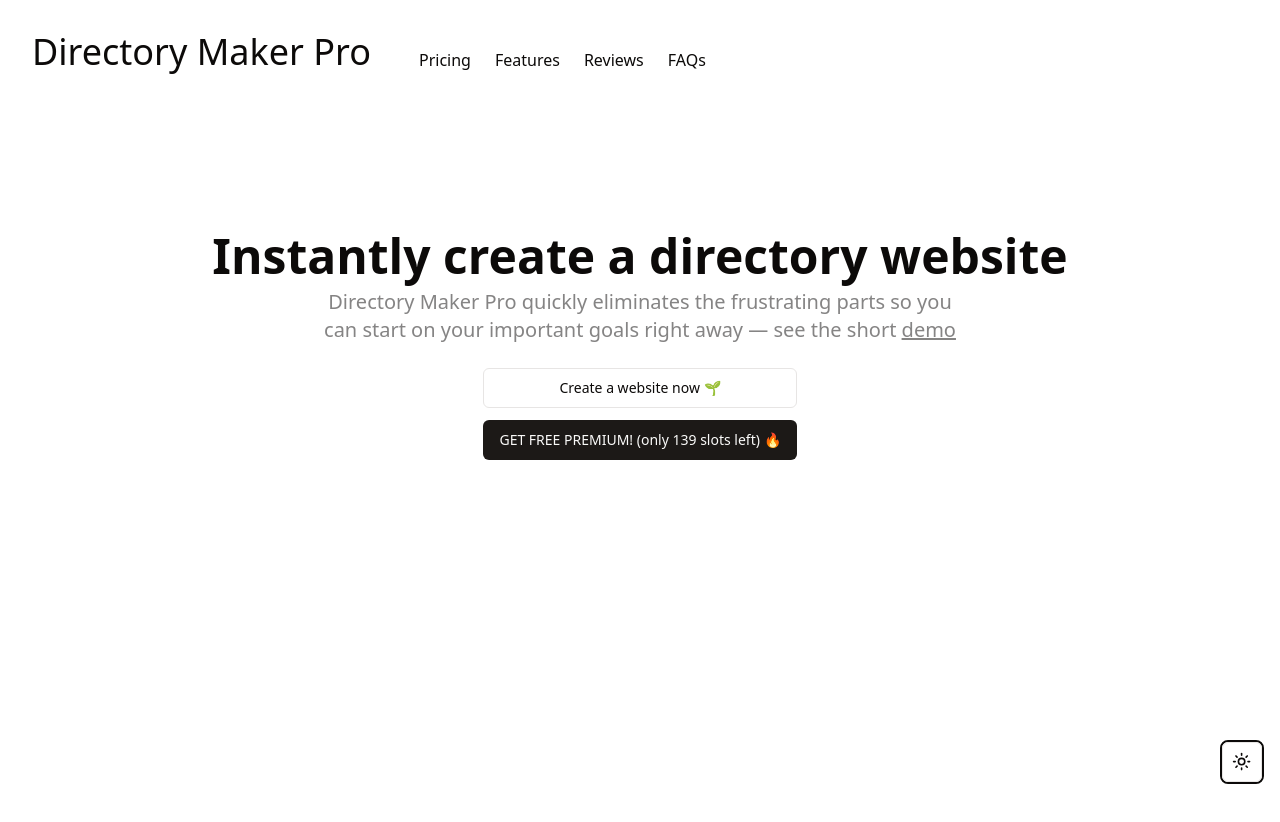
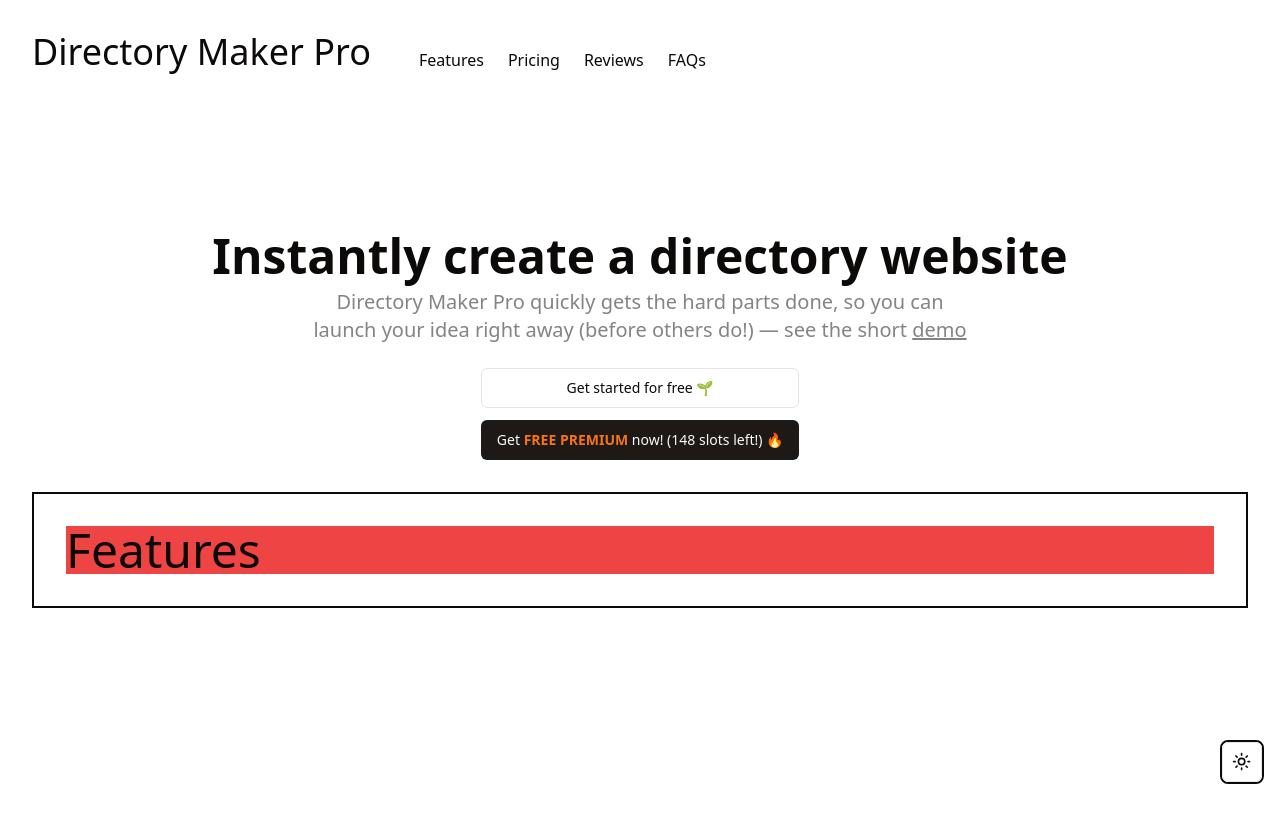
Before and after one commit to mrvfino/directory_maker_pro, a Next.js app in the folder landing/: page / in a window 1280 px wide. Shown: the top 822 px of the page. Built offline with nearby package versions, Linux system fonts and the light colour scheme.

Commit message:
make copy stronger and shorter

```diff
--- a/landing/src/app/page.tsx
+++ b/landing/src/app/page.tsx
@@ -1,3 +1,4 @@
+import FeaturesSection from "@/components/features-section";
 import HeroSection from "@/components/hero-section";
 import NavigationBar from "@/components/navigation-bar";
 
@@ -5,6 +6,7 @@
   return (
     <div className="flex flex-col">
       <HeroSection />
+      <FeaturesSection />
     </div>
   );
 }
--- /dev/null
+++ b/landing/src/components/features-section.tsx
@@ -0,0 +1,11 @@
+import { Button } from "./ui/button";
+
+interface FeaturesSectionProps {}
+
+export default function FeaturesSection({}: FeaturesSectionProps) {
+  return (
+    <div className="border-foreground m-8 flex flex-col border-2 p-8">
+      <h1 className="w-full bg-red-500 text-5xl">Features</h1>
+    </div>
+  );
+}
--- a/landing/src/components/hero-section.tsx
+++ b/landing/src/components/hero-section.tsx
@@ -4,18 +4,23 @@
 
 export default function HeroSection({}: HeroSectionProps) {
   return (
-    <div className="flex min-h-screen flex-col items-center text-center">
+    <div className="flex flex-col items-center text-center">
       <h1 className="pt-2 text-4xl font-bold md:pt-32 md:text-5xl">
         Instantly create a directory website
       </h1>
       <p className="text-foreground/50 text-md max-w-2xl p-2 md:text-xl">
-        Directory Maker Pro quickly eliminates the frustrating parts so you can
-        start on your important goals right away — see the short{" "}
+        Directory Maker Pro quickly gets the hard parts done, so you can launch
+        your idea right away (before others do!) — see the short{" "}
         <span className="underline">demo</span>
       </p>
       <div className="mt-4 flex flex-col justify-center gap-3">
-        <Button variant="outline">Create a website now 🌱</Button>
-        <Button>GET FREE PREMIUM! (only 139 slots left) 🔥</Button>
+        <Button variant="outline">Get started for free 🌱</Button>
+        <Button>
+          <p>
+            Get <span className="font-bold text-orange-500">FREE PREMIUM</span>{" "}
+            now! (148 slots left!) 🔥
+          </p>
+        </Button>
       </div>
     </div>
   );
--- a/landing/src/config/navigation.ts
+++ b/landing/src/config/navigation.ts
@@ -3,12 +3,12 @@
 export const navigationConfig: NavigationConfig = {
   items: [
     {
+      title: "Features",
+      href: "/#features",
+    },
+    {
       title: "Pricing",
       href: "/#pricing",
-    },
-    {
-      title: "Features",
-      href: "/#features",
     },
     {
       title: "Reviews",
```
